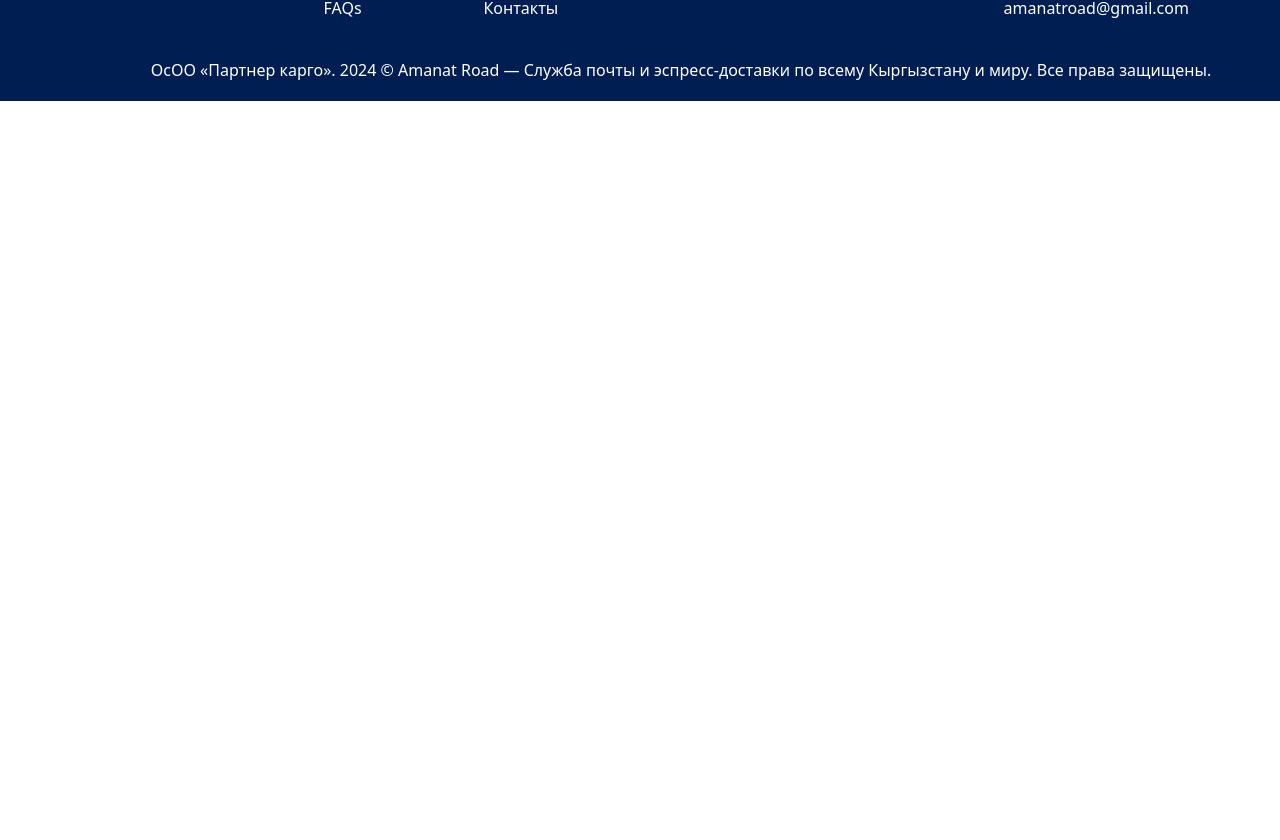
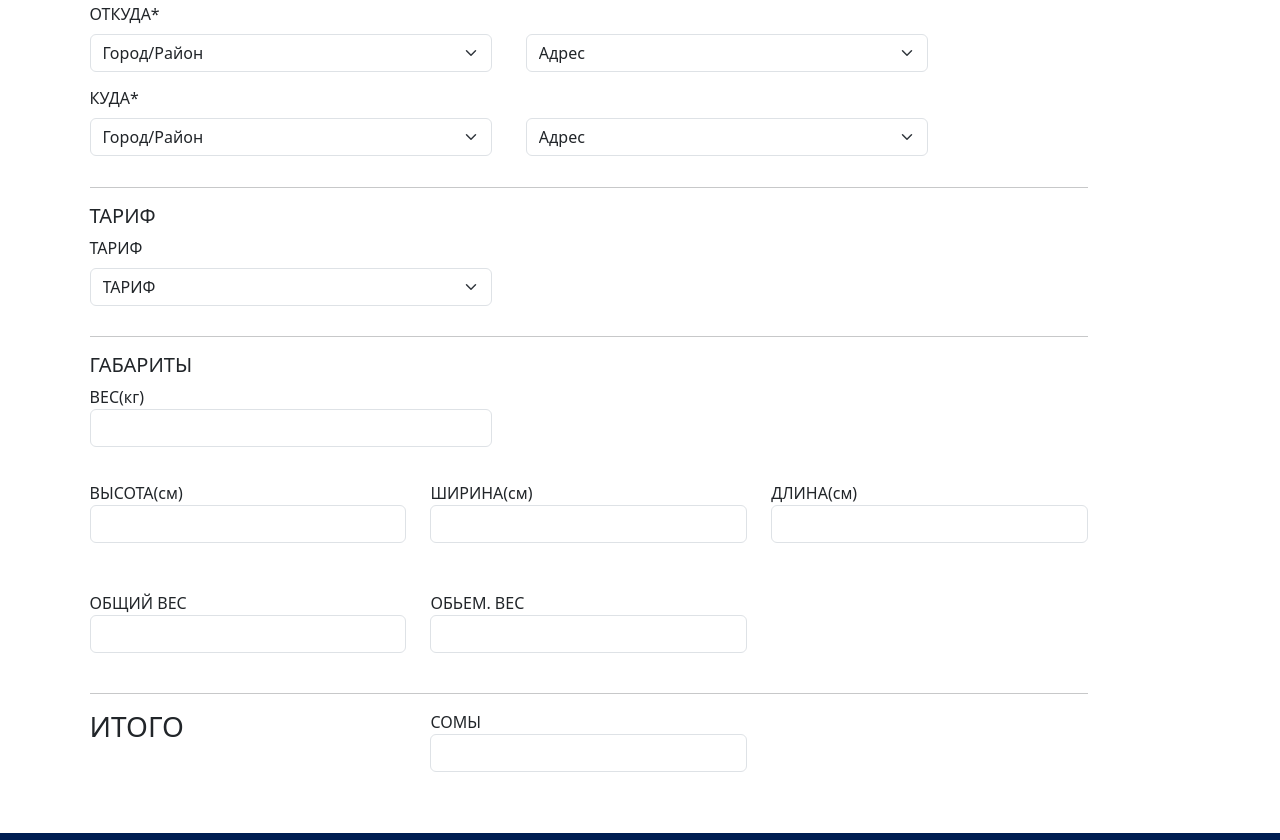
Before and after one commit to nureles16/main-page, a website: page index.html in a window 1280 px wide. Shown: the part 2434-3274 px from the top of the page. Before the commit the page ends 2535 px from the top, so only its background shows below. Drawn offline with nearby package versions, Linux system fonts and the light colour scheme.

Commit message:
Added calculator

```diff
--- a/index.html
+++ b/index.html
@@ -130,7 +130,7 @@
 </div>
 <div class="order">
     <div>
-        <h3>Вызов курьера</h3>
+        <h2>Вызов курьера</h2>
         <form>
             <div class="row">
                 <label for="address1" class="form-label">Откуда*</label>
@@ -181,6 +181,94 @@
                 </div>
             <br><br>
             <input type="submit" value="Оставить заявку" id="submit">
+            </div>
+        </form>
+    </div>
+</div>
+<br>
+<div class="calculator">
+    <div>
+        <h2>Калькулятор</h2>
+        <form>
+            <h5>АДРЕС</h5>
+            <div class="row">
+                <label for="address2" class="form-label">ОТКУДА*</label>
+                <div class="col-md-5 input">
+                    <select name="cars" id="addres1" class="input form-select">
+                        <option value="" disabled selected hidden>Город/Район</option>
+                    </select>
+                </div>
+                <div class="col-md-5">
+                    <select name="cars" id="addres2" class="input form-select">
+                        <option value="" disabled selected hidden>Адрес</option>
+                    </select>
+                </div>
+            </div>
+            <div class="row">
+                <label for="address3" class="form-label">КУДА*</label>
+                <div class="col-md-5 input">
+                    <select name="cars" id="add1" class="input form-select">
+                        <option value="" disabled selected hidden>Город/Район</option>
+                    </select>
+                </div>
+                <div class="col-md-5">
+                    <select name="cars" id="add2" class="input form-select">
+                        <option value="" disabled selected hidden>Адрес</option>
+                    </select>
+                </div>
+            </div>
+            <hr>
+            <div class="row">
+                <h5>ТАРИФ</h5>
+                <label for="address2" class="form-label">ТАРИФ</label>
+                <div class="col-md-5 input">
+                    <select name="cars" id="ad1" class="input form-select">
+                        <option value="" disabled selected hidden>ТАРИФ</option>
+                    </select>
+                </div>
+            </div>
+            <hr>
+            <h5>ГАБАРИТЫ</h5>
+            <div class="row">
+                <div class="col-md-5 input">
+                    <label>ВЕС(кг)</label><br>
+                    <input type="number" name="weight" class="form-control"><br>
+                </div>
+            </div>
+            <div class="row">
+                <div class="col-md-4">
+                    <label>ВЫСОТА(см)</label><br>
+                    <input type="number" name="height" class="form-control"><br>
+                </div>
+                <div class="col-md-4">
+                    <label>ШИРИНА(см)</label><br>
+                    <input type="number" name="width" class="form-control"><br>
+                </div>
+                <div class="col-md-4">
+                    <label>ДЛИНА(см)</label><br>
+                    <input type="number" name="length" class="form-control"><br>
+                </div>
+            </div>
+            <br>
+            <div class="row">
+                <div class="col-md-4">
+                    <label>ОБЩИЙ ВЕС</label><br>
+                    <input type="number" name="total-weight" class="form-control"><br>
+                </div>
+                <div class="col-md-4">
+                    <label>ОБЬЕМ. ВЕС</label><br>
+                    <input type="number" name="volume-weight" class="form-control"><br>
+                </div>
+            </div>
+            <hr>
+            <div class="row">
+                <div class="col-md-4">
+                    <h3>ИТОГО</h3>
+                </div>
+                <div class="col-md-4">
+                    <label>СОМЫ</label><br>
+                    <input type="number" name="total" class="form-control"><br>
+                </div>
             </div>
         </form>
     </div>
--- a/style.css
+++ b/style.css
@@ -17,6 +17,7 @@
 }
 .logo{
     width: 6%;
+    padding: 0 10% 0 -10%;
 }
 .header a.logo {
     font-size: 10px;
@@ -226,6 +227,11 @@ th, td {
         width: 20%;
     }
 }
+.calculator{
+    margin: 0 10% 0 2%;
+    padding: 0 5% 1% 5%;
+}
+
 footer {
     background-color: #001E52;
     color: #FFFFFF;
```
